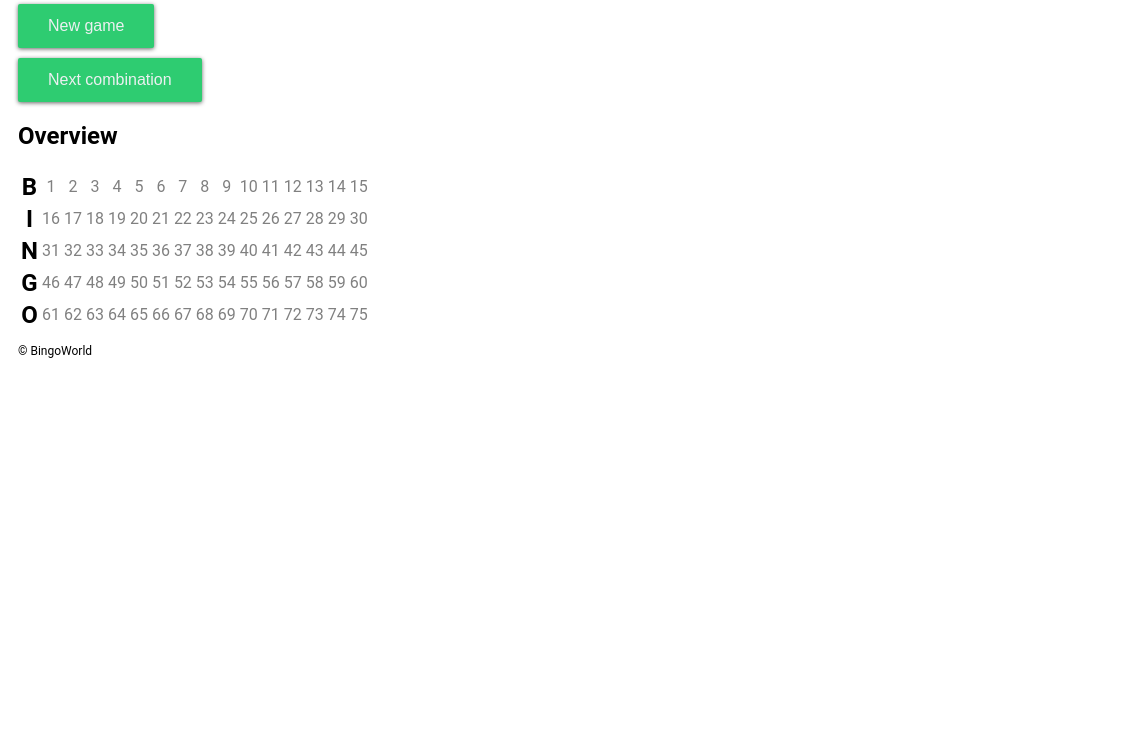
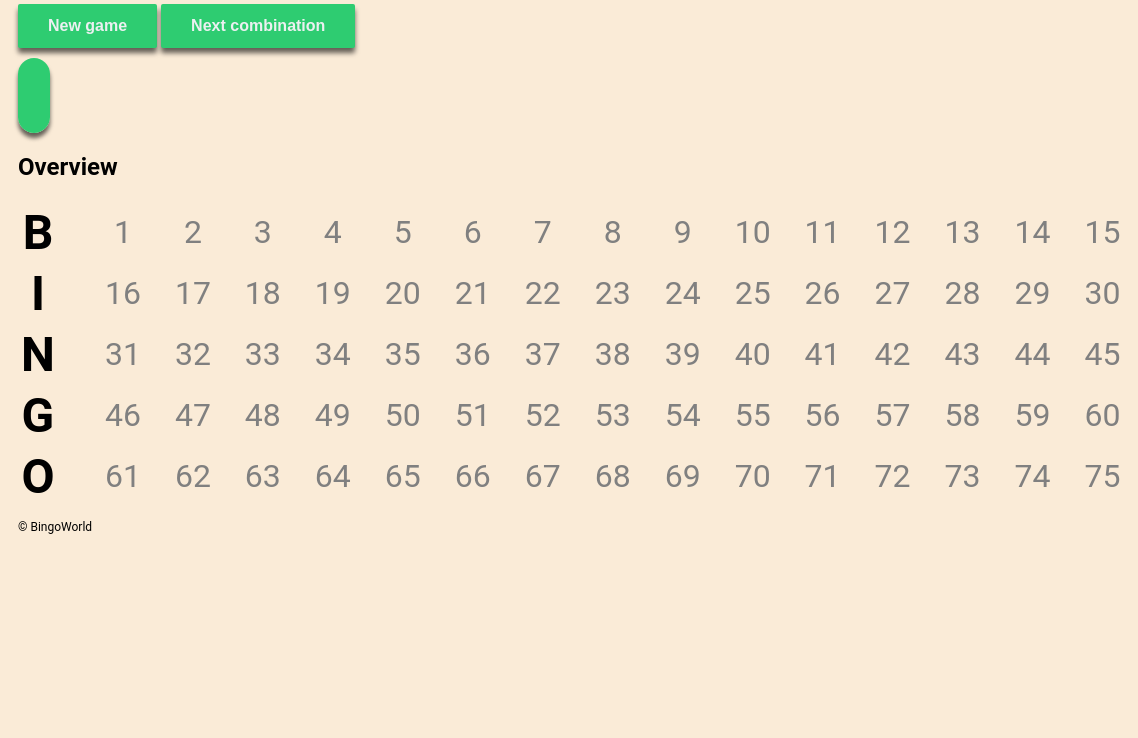
Before and after one commit to bingo-world/bingo-electron, an Electron app: page index.html in a window 800 px wide. Shown: the part 62-800 px from the top of the page, 1138 px wide, since content can reach past the window. Drawn offline with Linux system fonts and the light colour scheme; no server answers.

Commit message:
Updated GUI styling for prefix and values

```diff
--- a/index.html
+++ b/index.html
@@ -19,13 +19,14 @@
         <div id="content">
             <div class="row">
                 <button id="new-game" class="actionButton"><span>New game</span></button>
-            </div>
-            <div class="row">
                 <button id="next-combination" class="actionButton"><span>Next combination</span></button>
             </div>
             <div class="row">
-                <h2 id="generated-combination"></h2>
+                <span id="generated-combination" class="generated-number"></span>
             </div>
+            <!--<div class="row">
+
+            </div>-->
             <div class="row">
                 <h2>Overview</h2>
             </div>
--- a/style.css
+++ b/style.css
@@ -1,6 +1,10 @@
 html {
     font-family: 'Roboto', sans-serif;
     font-size: 16px;
+}
+
+body {
+    background-color: antiquewhite;
 }
 
 #container {
@@ -36,14 +40,28 @@ header h2 {
   border-width: 0;
   outline: none;
   border-radius: 2px;
-  box-shadow: 0 1px 4px rgba(0, 0, 0, .6);
+  box-shadow: 0 5px 5px rgba(0, 0, 0, .6);
   background-color: #2ecc71;
   color: #ecf0f1;
+  font-weight: 800;
   font-size: 1rem;
 }
 
 .actionButton:hover, .actionButton:focus {
   background-color: #27ae60;
+}
+
+.generated-number{
+    border-width: 0;
+    outline: none;
+    border-radius: 50px;
+    box-shadow: 0 5px 4px rgba(0, 0, 0, .6);
+    background-color: #2ecc71;
+    color:black;
+    font-weight: 800;
+    font-size: 4rem;
+    padding-left: 1rem;
+    padding-right: 1rem;
 }
 
 .actionButton > * {
@@ -62,16 +80,26 @@ td {
 
 td.prefix {
     font-weight: bold;
+    font-size: 3rem;
+    padding-right: 2rem;
 }
 
 td.value {
-    font-size: 1rem;
     color: grey;
+    font-size: 2rem;
+    padding-right: 1rem;
+    padding-left: 1rem;
 }
 
 td.found {
-    font-weight: bold;
+    font-weight: 700;
+    border-width: 2px;
+    border-color: black;
     color: black;
+    background:#2ecc71;
+    font-size: 2rem;
+    padding-right: 1rem;
+    padding-left: 1rem;
 }
 
 #content textarea {
```
